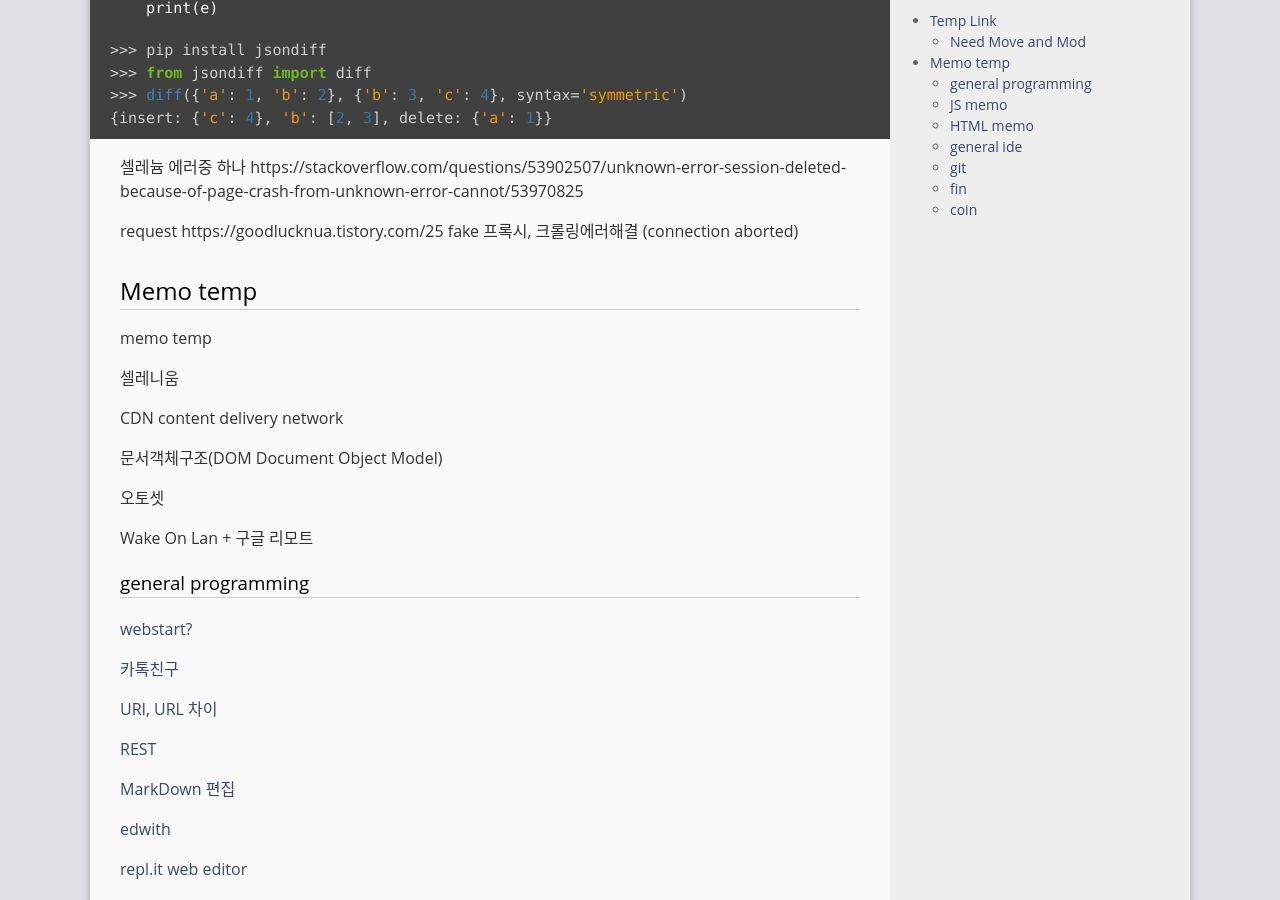
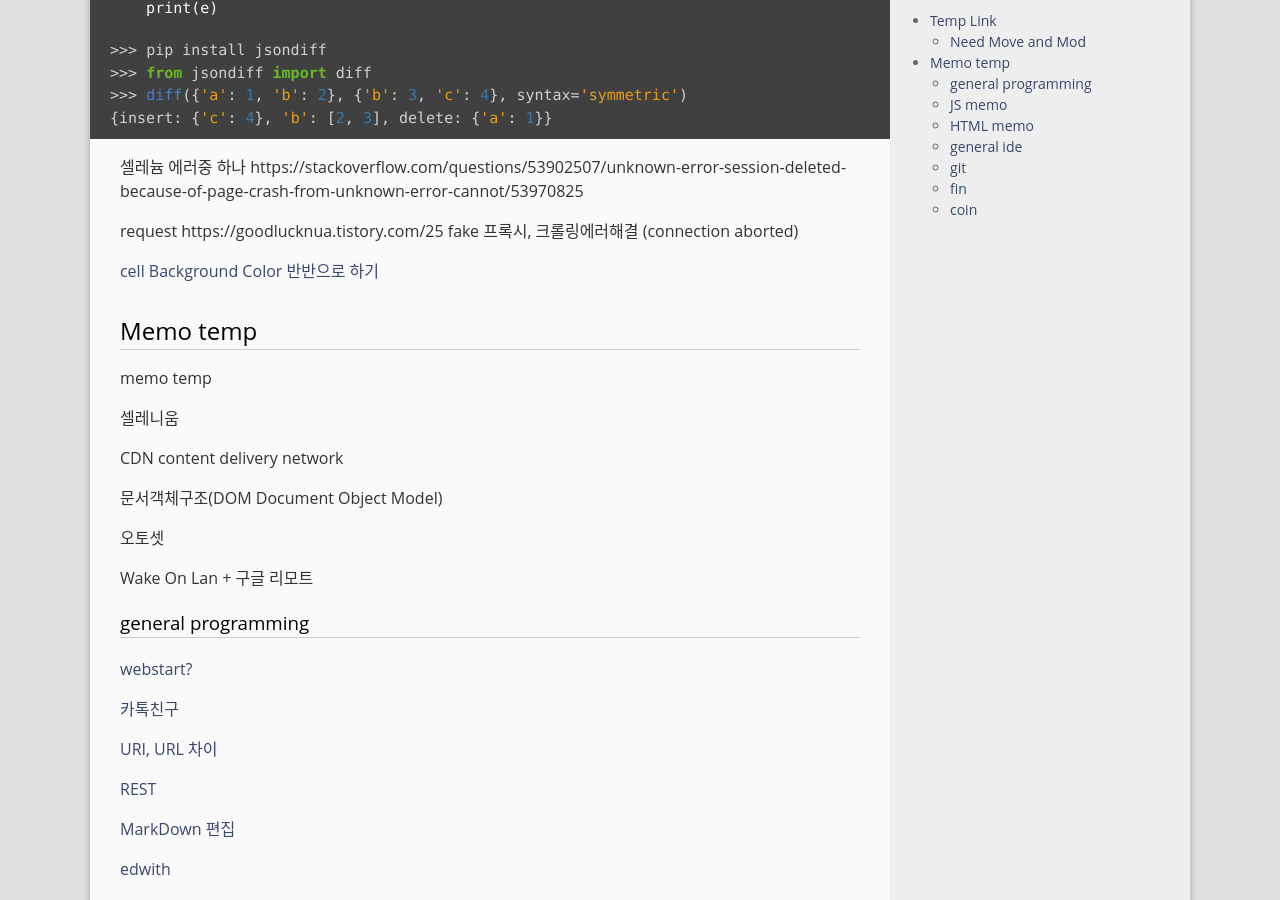
Before and after one commit to gloomydumber/copy, a Jekyll site: the page built from _posts/2020-03-01-TempLink.md, in a window 1280 px wide and 900 px high, scrolled down 2111 px. Built offline with Jekyll 4.4.1, drawn with Linux system fonts in a browser that asks for light colours; comment, search, counter and statistics services are not loaded.

Commit message:
PostModded

```diff
--- a/_posts/2020-03-01-TempLink.md
+++ b/_posts/2020-03-01-TempLink.md
@@ -104,6 +104,8 @@ except Exception as e:
 셀레늄 에러중 하나 https://stackoverflow.com/questions/53902507/unknown-error-session-deleted-because-of-page-crash-from-unknown-error-cannot/53970825
 
 request https://goodlucknua.tistory.com/25 fake 프록시, 크롤링에러해결 (connection aborted)
+
+[cell Background Color 반반으로 하기](https://stackoverflow.com/questions/31195985/two-color-table-cell-background){: target="\_blank"}
 
 ## Memo temp
 
```
